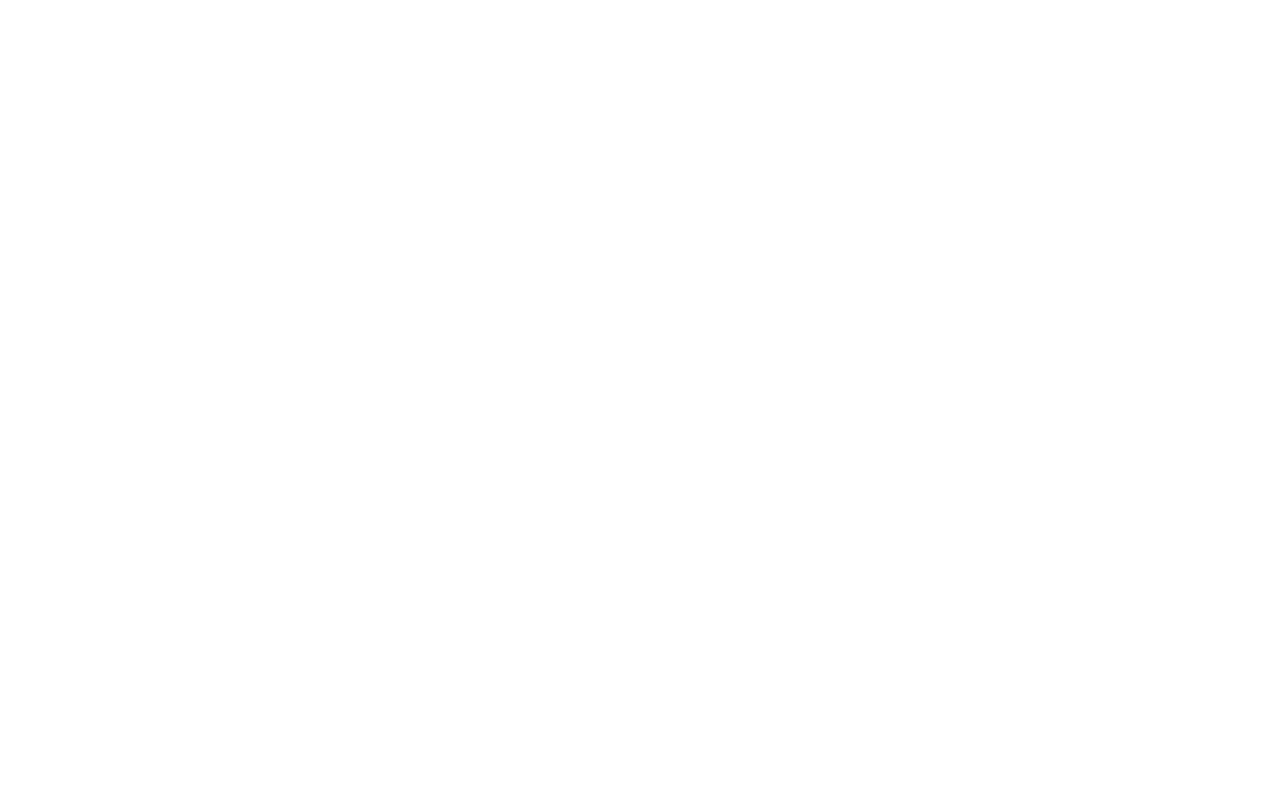
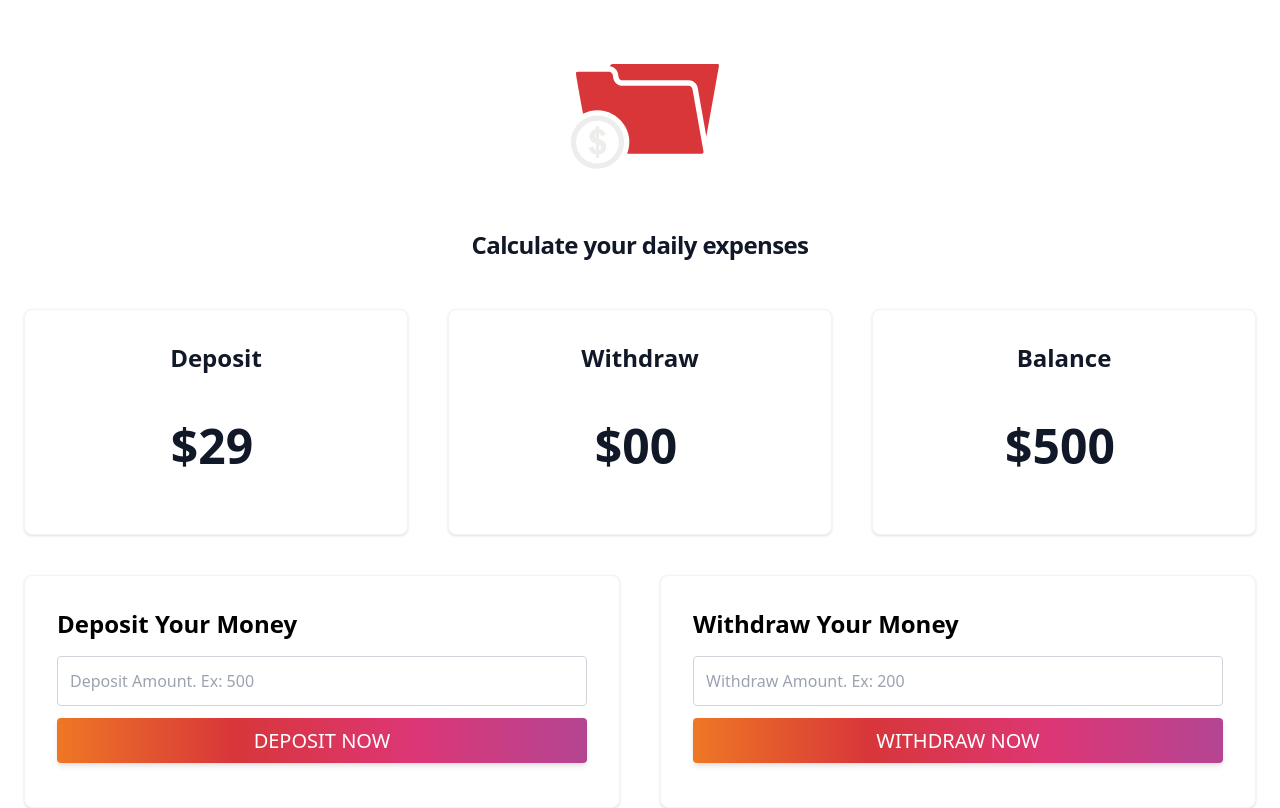
Before and after one commit to modasserjasim/simple-wallet-expense, a plain HTML site: page wallet.html in a window 1280 px wide. Drawn offline with nearby package versions, Linux system fonts and the light colour scheme.

Commit message:
wallet html complete

```diff
--- a/wallet.html
+++ b/wallet.html
@@ -0,0 +1,109 @@
+<!DOCTYPE html>
+<html lang="en">
+<head>
+    <meta charset="UTF-8">
+    <meta http-equiv="X-UA-Compatible" content="IE=edge">
+    <meta name="viewport" content="width=device-width, initial-scale=1.0">
+    <link rel="shortcut icon" href="images/wallet-expense-fav.png" type="image/x-icon">
+    <script src="https://cdn.tailwindcss.com"></script>
+    <title>Dashboard - Wallet Expense</title>
+</head>
+<body>
+    <section class="bg-white dark:bg-gray-900 h-full md:h-screen">
+        <div class="py-8 px-4 mx-auto max-w-screen-xl lg:py-16 lg:px-6 h-full">
+            <div class="mx-auto max-w-screen-md text-center mb-8 lg:mb-12">
+                <img class="mx-auto" src="images/wallet-expense-white.png" alt="Logo">
+                <h3 class="mb-4 mt-4 text-2xl tracking-tight font-extrabold text-gray-900 dark:text-white">Calculate your daily expenses</h3>
+            </div>
+            <div class="space-y-8 lg:grid lg:grid-cols-3 sm:gap-6 xl:gap-10 lg:space-y-0">
+                <!-- Pricing Card -->
+                <div class="flex flex-col p-6 mx-auto max-w-lg text-center text-gray-900 bg-white rounded-lg border border-gray-100 shadow dark:border-gray-600 xl:p-8 dark:bg-gray-800 dark:text-white w-full">
+                    <h3 class="mb-4 text-2xl font-semibold">Deposit</h3>
+
+                    <div class="flex justify-center my-8">
+                        <p class="mr-2 text-5xl font-extrabold">$<span id="deposit-amount">29</span></p>
+                    </div>
+                </div>
+                <!-- Pricing Card -->
+                <div class="flex flex-col p-6 mx-auto max-w-lg text-center text-gray-900 bg-white rounded-lg border border-gray-100 shadow dark:border-gray-600 xl:p-8 dark:bg-gray-800 dark:text-white w-full">
+                    <h3 class="mb-4 text-2xl font-semibold">Withdraw</h3>
+                    <div class="flex justify-center items-baseline my-8">
+                        <p class="mr-2 text-5xl font-extrabold">$<span id="withdraw-amount">00</span></p>
+                    </div>
+                </div>
+                <!-- Pricing Card -->
+                <div class="flex flex-col p-6 mx-auto max-w-lg text-center text-gray-900 bg-white rounded-lg border border-gray-100 shadow dark:border-gray-600 xl:p-8 dark:bg-gray-800 dark:text-white w-full">
+                    <h3 class="mb-4 text-2xl font-semibold">Balance</h3>
+                    <div class="flex justify-center items-baseline my-8">
+                        <p class="mr-2 text-5xl font-extrabold">$<span id="balance-amount">500</span></p>
+                    </div>
+                </div>
+            </div>
+            <!-- Bottom input fields with two boxes  -->
+            <div class="grid grid-cols-2 gap-10 mt-10">
+                <div class="bg-white w-full p-10 bg-white rounded-lg border border-gray-100 shadow dark:border-gray-600 xl:p-8 dark:bg-gray-800 dark:text-white">
+                    <h3 class="mb-4 text-2xl font-semibold">Deposit Your Money</h3>
+                    <div>
+                        <input id="deposit-field"
+                          type="number"
+                          class="form-control block w-full px-3 py-3 text-base font-normal text-gray-700 bg-white bg-clip-padding border border-solid border-gray-300 rounded transition ease-in-out m-0 focus:text-gray-700 focus:bg-white focus:border-blue-600 focus:outline-none"
+                          id="exampleFormControlInput1"
+                          placeholder="Deposit Amount. Ex: 500"
+                        />
+                    </div>
+                    <div class="text-center pt-1 mt-2">
+                        <button id="deposit-button"
+                          class="inline-block px-6 py-2.5 text-white font-medium text-xl leading-tight uppercase rounded shadow-md hover:bg-blue-700 hover:shadow-lg focus:shadow-lg focus:outline-none focus:ring-0 active:shadow-lg transition duration-150 ease-in-out w-full mb-3"
+                          type="button"
+                          data-mdb-ripple="true"
+                          data-mdb-ripple-color="light"
+                          style="
+                            background: linear-gradient(
+                              to right,
+                              #ee7724,
+                              #d8363a,
+                              #dd3675,
+                              #b44593
+                            );
+                          "
+                        >
+                          Deposit Now
+                        </button>
+                      </div>
+                </div>
+                <div class="bg-white w-full bg-white rounded-lg border border-gray-100 shadow dark:border-gray-600 xl:p-8 dark:bg-gray-800 dark:text-white">
+                    <h3 class="mb-4 text-2xl font-semibold">Withdraw Your Money</h3>
+                    <div>
+                        <input id="withdraw-field"
+                          type="number"
+                          class="form-control block w-full px-3 py-3 text-base font-normal text-gray-700 bg-white bg-clip-padding border border-solid border-gray-300 rounded transition ease-in-out m-0 focus:text-gray-700 focus:bg-white focus:border-blue-600 focus:outline-none"
+                          id="exampleFormControlInput1"
+                          placeholder="Withdraw Amount. Ex: 200"
+                        />
+                    </div>
+                    <div class="text-center pt-1 mt-2">
+                        <button id="withdraw-button"
+                          class="inline-block px-6 py-2.5 text-white font-medium text-xl leading-tight uppercase rounded shadow-md hover:bg-blue-700 hover:shadow-lg focus:shadow-lg focus:outline-none focus:ring-0 active:shadow-lg transition duration-150 ease-in-out w-full mb-3"
+                          type="button"
+                          data-mdb-ripple="true"
+                          data-mdb-ripple-color="light"
+                          style="
+                            background: linear-gradient(
+                              to right,
+                              #ee7724,
+                              #d8363a,
+                              #dd3675,
+                              #b44593
+                            );
+                          "
+                        >
+                          Withdraw Now
+                        </button>
+                      </div>
+                </div>
+            </div>
+        </div>
+
+      </section>
+</body>
+</html>
```
Also changed, not shown: index.html (+1 -0 lines), images/wallet-expense-white.png (added).
